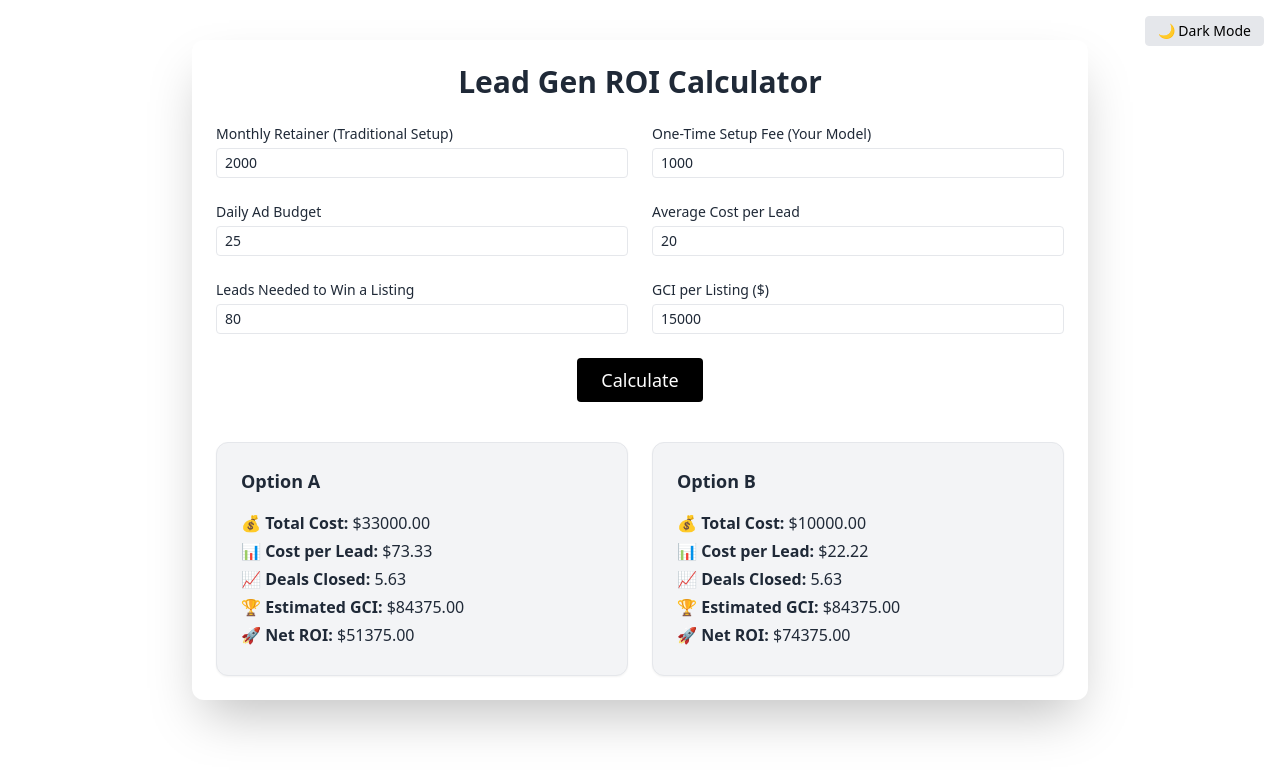
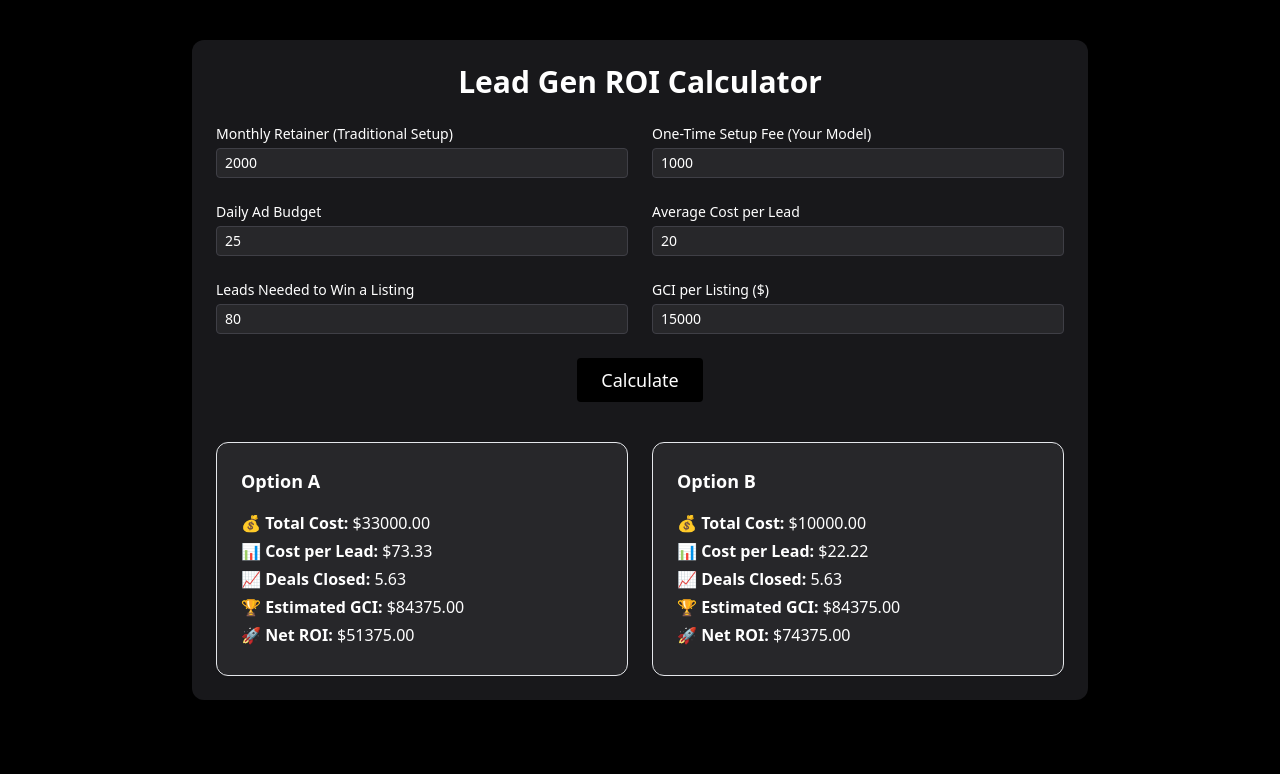
Before and after one commit to Joshyybaxx/roicalccomplete, a Next.js app: page / in a window 1280 px wide. Both pictures are taken after a click on the button "Calculate". Shown: the top 774 px of the page. Built offline with nearby package versions, Linux system fonts and the light colour scheme.

Commit message:
Update LeadGenROICalculator.js

```diff
--- a/components/LeadGenROICalculator.js
+++ b/components/LeadGenROICalculator.js
@@ -1,4 +1,4 @@
-import { useState, useEffect } from "react"
+import { useState } from "react"
 import { Card, CardContent } from "./ui/card"
 import { Input } from "./ui/input"
 import { Label } from "./ui/label"
@@ -15,15 +15,6 @@ export default function LeadGenROICalculator() {
   })
 
   const [results, setResults] = useState(null)
-  const [darkMode, setDarkMode] = useState(false)
-
-  useEffect(() => {
-    if (darkMode) {
-      document.documentElement.classList.add("dark")
-    } else {
-      document.documentElement.classList.remove("dark")
-    }
-  }, [darkMode])
 
   const handleChange = (e) => {
     setInputs({ ...inputs, [e.target.name]: parseFloat(e.target.value) })
@@ -65,23 +56,16 @@ export default function LeadGenROICalculator() {
   }
 
   return (
-    <div className="relative">
-      <button
-        onClick={() => setDarkMode(!darkMode)}
-        className="fixed top-4 right-4 px-3 py-1 rounded border text-sm bg-gray-200 dark:bg-gray-700 dark:text-white z-50"
-      >
-        {darkMode ? "🌞 Light Mode" : "🌙 Dark Mode"}
-      </button>
-
-      <Card className="max-w-4xl mx-auto p-6 bg-white dark:bg-gray-900 shadow-2xl rounded-2xl text-gray-800 dark:text-gray-100 mt-10">
+    <div className="bg-black min-h-screen py-10">
+      <Card className="max-w-4xl mx-auto p-6 bg-zinc-900 shadow-2xl rounded-2xl text-white">
         <CardContent>
           <h2 className="text-3xl font-extrabold text-center mb-6">Lead Gen ROI Calculator</h2>
 
           <div className="grid grid-cols-1 md:grid-cols-2 gap-6">
             {Object.entries(inputs).map(([key, value]) => (
               <div key={key} className="flex flex-col">
-                <Label className="text-sm mb-1">{labels[key]}</Label>
-                <Input type="number" name={key} value={value} onChange={handleChange} className="text-sm" />
+                <Label className="text-sm mb-1 text-white">{labels[key]}</Label>
+                <Input type="number" name={key} value={value} onChange={handleChange} className="text-sm bg-zinc-800 text-white border-zinc-700" />
               </div>
             ))}
           </div>
@@ -93,7 +77,7 @@ export default function LeadGenROICalculator() {
           {results && (
             <div className="mt-10 grid grid-cols-1 md:grid-cols-2 gap-6">
               {Object.entries(results).map(([option, data]) => (
-                <div key={option} className="border rounded-xl p-6 shadow-sm bg-gray-100 dark:bg-gray-800">
+                <div key={option} className="border rounded-xl p-6 shadow-sm bg-zinc-800 text-white">
                   <h3 className="text-lg font-semibold mb-4">Option {option}</h3>
                   <p className="mb-1">💰 <strong>Total Cost:</strong> ${data.totalCost.toFixed(2)}</p>
                   <p className="mb-1">📊 <strong>Cost per Lead:</strong> ${data.costPerLead.toFixed(2)}</p>
```
